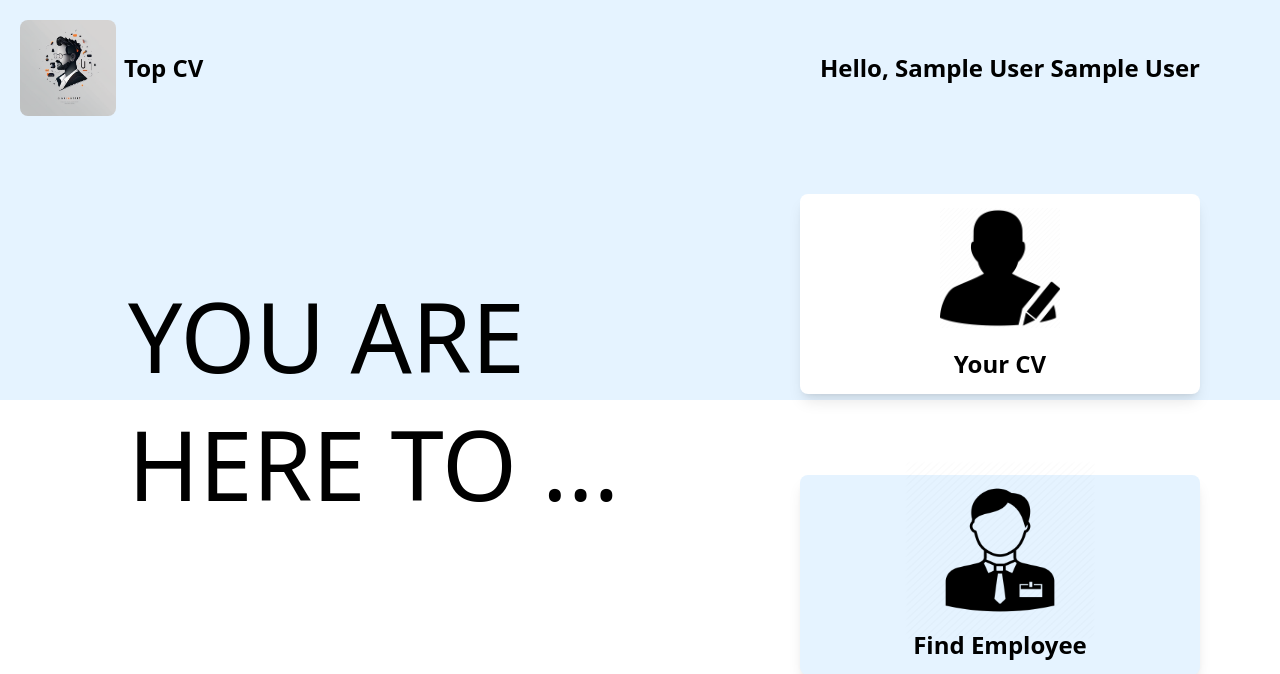
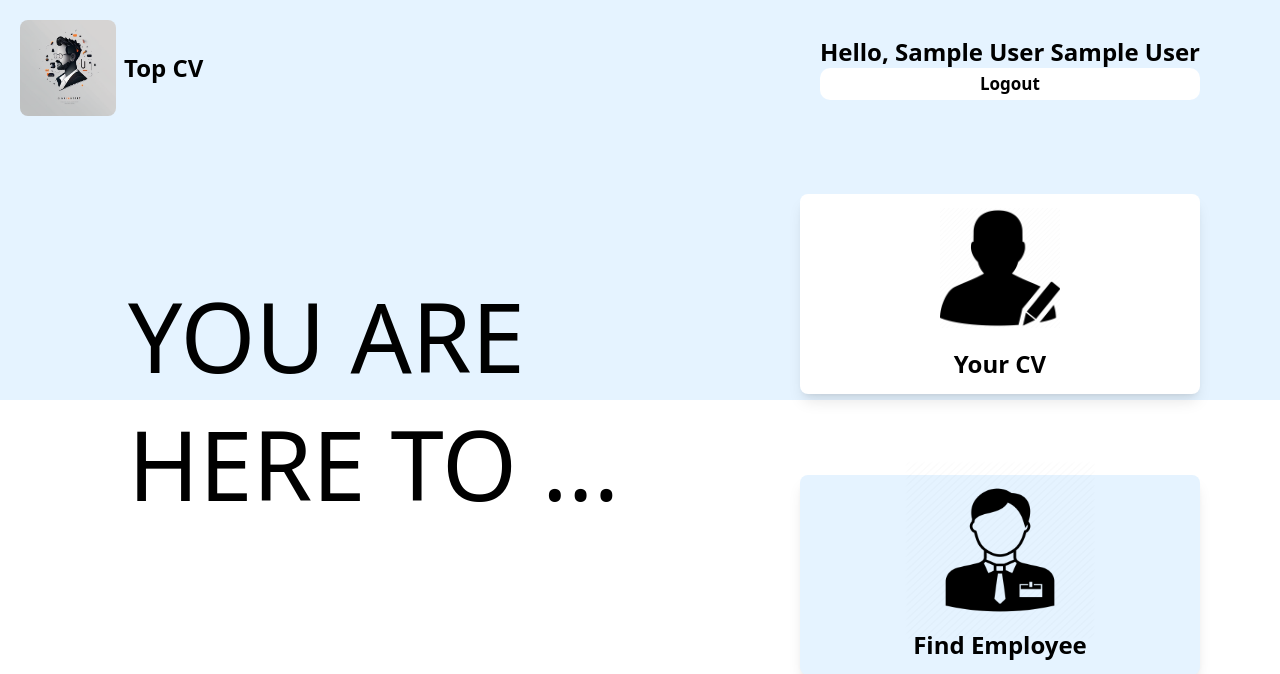
Before and after one commit to khoatruong19/cv-website, a PHP site: the page made by pages/home.php in a window 1280 px wide. Shown: the top 674 px of the page. Run offline with PHP 8.4, Linux system fonts and the light colour scheme; the template is opened without the code that fills it, so the values that code supplies are empty; the visitor is signed in with stand-in values (Sample User, id 1); some libraries are stand-ins or nearby versions.

Commit message:
update logout

```diff
--- a/pages/home.php
+++ b/pages/home.php
@@ -1,5 +1,11 @@
  <?php
     require __DIR__ . '/dbcontroller.php';
+
+    if (isset($_GET['logout'])) {
+        session_destroy();
+        header('Location: /login');
+        exit();
+    }
  ?>
 
 <!DOCTYPE html>
@@ -53,6 +59,9 @@
                     echo "{$_SESSION["firstName"]} {$_SESSION["lastName"]}";
                   ?>
                 </p>
+                <div style="padding:0 1em; background-color:white; border-radius:10px; text-align:center;">
+                  <a class="text-2xl font-semibold hover:text-violet-400" style="font-size:17px;" href="?logout=true">Logout</a>
+                </div>
             </div>
         </div>
         <a href='http://localhost/cv-form'>
```
